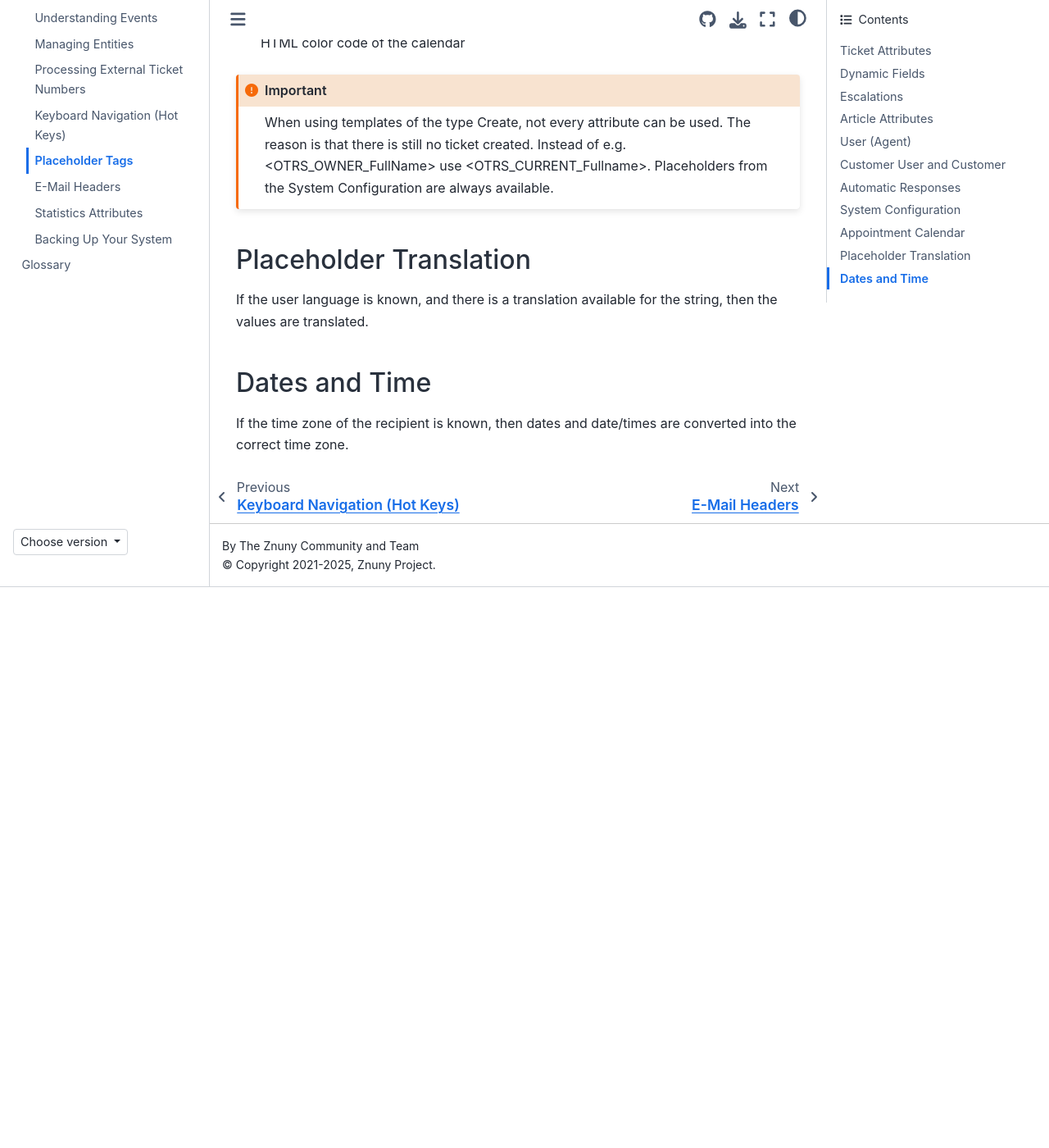
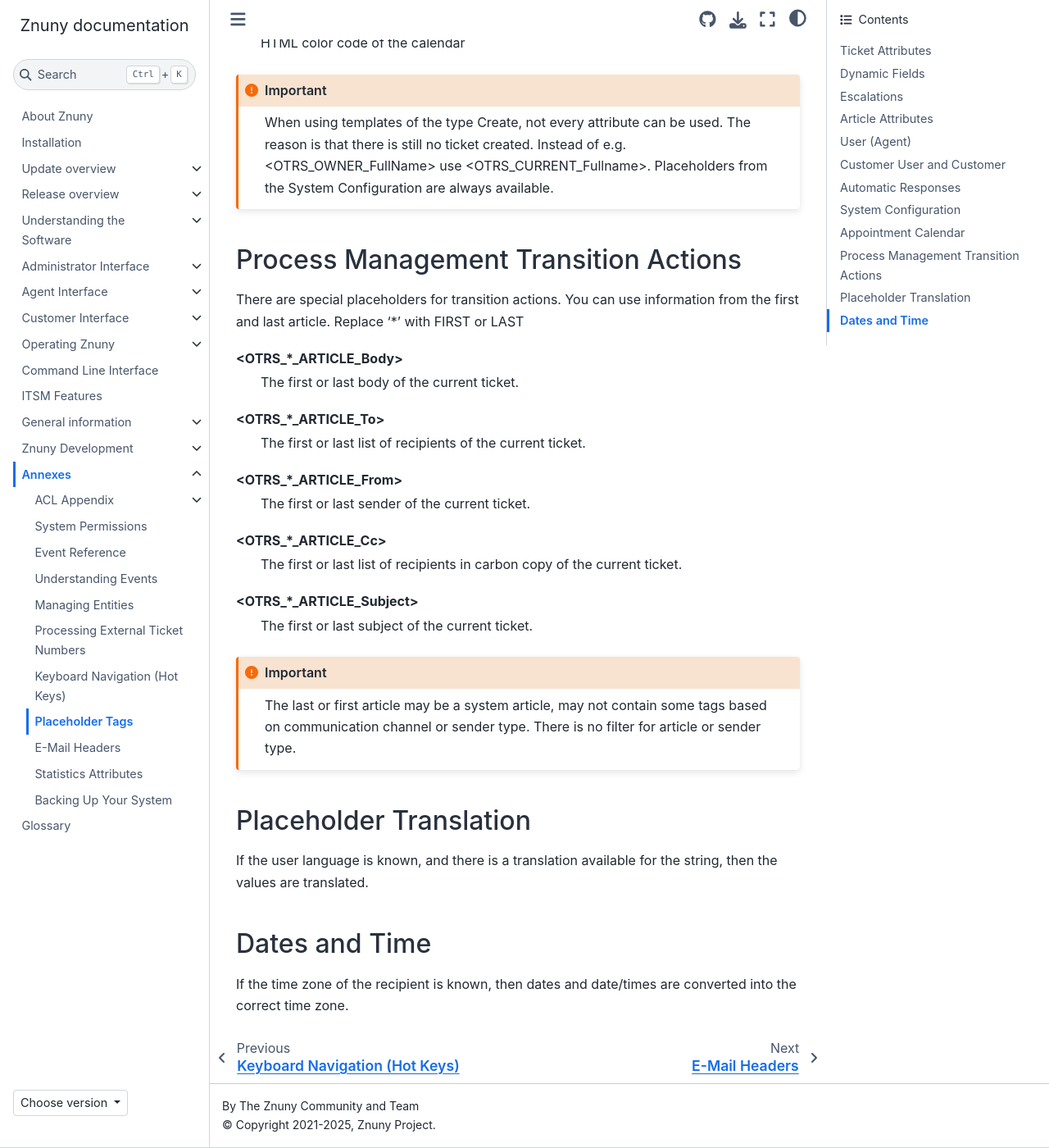
Before and after one commit to znuny/manual, a Sphinx documentation site: the page built from source/annexes/placeholders/index.rst, in a window 1280 px wide and 1400 px high, scrolled down 7590 px. Shown: the whole window at 82% size. Built offline with Sphinx 7.4.7 and the Sphinx Book theme 1.1.4, drawn with Linux system fonts in a browser that asks for light colours; before the commit the page ends 8306 px from its top, so only the background shows below that.

Commit message:
Add additional process management transition action tag references.

```diff
--- a/source/admin/processmanagement/transitionactions/index.rst
+++ b/source/admin/processmanagement/transitionactions/index.rst
@@ -36,4 +36,10 @@
    tickettypeset/index
    ticketwatchset/index
 
+
+.. seealso::
+
+    It is possible to use ticket placeholders when assigning values to different transition actions. Read more in the :ref:`pagenavigation annexes_placeholders_index`
+
+
 .. add new files to list above to include them in toc
--- a/source/annexes/placeholders/index.rst
+++ b/source/annexes/placeholders/index.rst
@@ -252,6 +252,26 @@
 
     When using templates of the type Create, not every attribute can be used. The reason is that there is still no ticket created. Instead of e.g. <OTRS_OWNER_FullName> use <OTRS_CURRENT_Fullname>. Placeholders from the System Configuration are always available.
 
+
+Process Management Transition Actions
+*************************************
+
+There are special placeholders for transition actions. You can use information from the first and last article. Replace '*' with FIRST or LAST
+
+<OTRS\_*\_ARTICLE_Body>
+    The first or last body of the current ticket.
+<OTRS\_*\_ARTICLE_To>
+    The first or last list of recipients of the current ticket.
+<OTRS\_*\_ARTICLE_From>
+    The first or last sender of the current ticket.
+<OTRS\_*\_ARTICLE_Cc>
+    The first or last list of recipients in carbon copy of the current ticket.
+<OTRS\_*\_ARTICLE_Subject>
+    The first or last subject of the current ticket.
+
+.. important:: The last or first article may be a system article, may not contain some tags based on communication channel or sender type. There is no filter for article or sender type.
+
+
 Placeholder Translation
 ***********************
 
```
